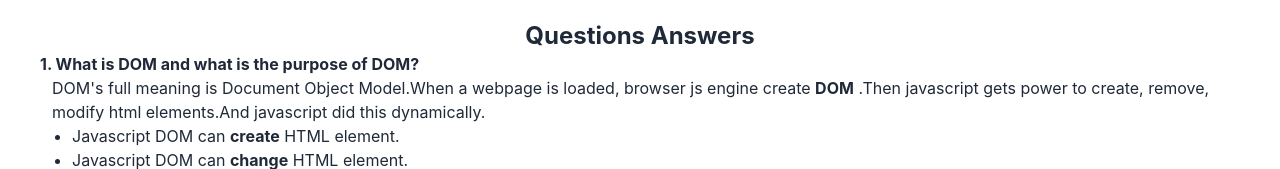
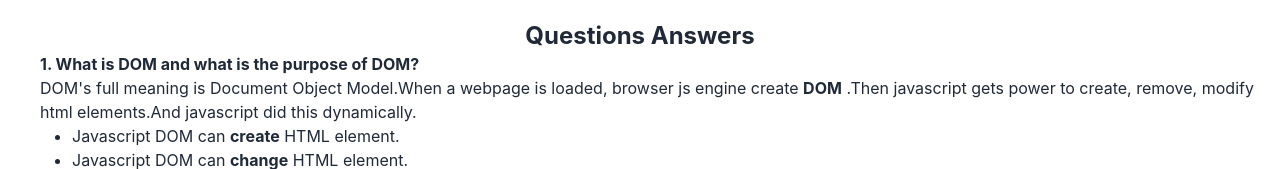
Before and after one commit to abirm09/GeometryGenius, a plain HTML site: page blog.html in a window 1280 px wide. Shown: the top 169 px of the page. Drawn offline with nearby package versions, Linux system fonts and the light colour scheme.

Commit message:
fixed some issue

```diff
--- a/blog.html
+++ b/blog.html
@@ -17,11 +17,11 @@
     <section class="question-answer-section mt-5">
         <div class="container mx-auto px-5">
             <h2 class="text-center text-2xl font-bold">Questions Answers</h2>
-            <div class="question-answer">
+            <div class="question-answer space-y-5">
                 <div>
                     <h2 class="ml-0 md:ml-5 font-bold">1. What is DOM and what is the purpose of DOM?</h2>
                     <div class="ml-0 md:ml-5 font-normal">
-                        <p class="ml-3">
+                        <p>
                             DOM's full meaning is Document Object Model.When a webpage is loaded, browser js
                             engine create <strong title="Document Object Model">DOM</strong> .Then javascript gets
                             power to create, remove, modify
```
